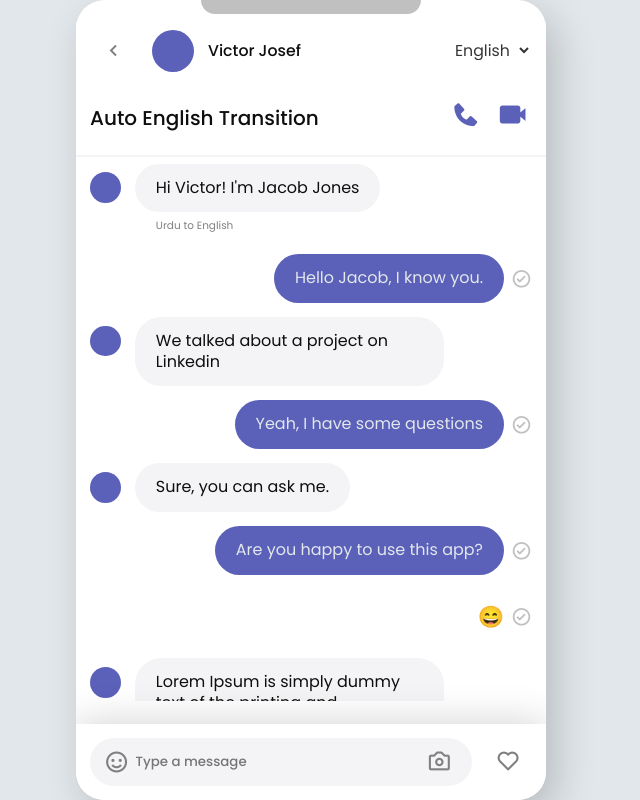
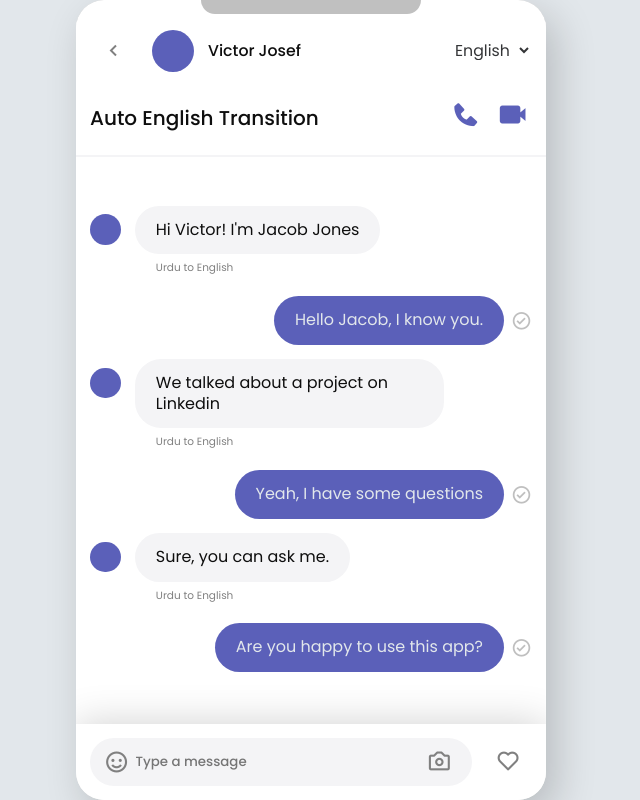
Before and after one commit to CardiDx/mobile-chat, a plain HTML site: page app/index.html in a window 1280 px wide. Shown: the whole page, without its empty margins (329-969 px from the left). Drawn offline with nearby package versions, Linux system fonts and the light colour scheme.

Commit message:
Add message small

```diff
--- a/app/index.html
+++ b/app/index.html
@@ -76,6 +76,7 @@
 
                     <div class="user-messages">
                         <div class="message">We talked about a project on Linkedin</div>
+                        <div class="message message_small">Urdu to English</div>
                     </div>
 
                 </div>
@@ -93,6 +94,7 @@
                     </div>
                     <div class="user-messages">
                         <div class="message">Sure, you can ask me.</div>
+                        <div class="message message_small">Urdu to English</div>
                     </div>
 
                 </div>
@@ -122,6 +124,7 @@
                             survived not only five centuries, but also the leap into electronic typesetting, remaining
                             essentially unchanged.
                         </div>
+                        <div class="message message_small">Urdu to English</div>
                     </div>
                 </div>
 
@@ -143,12 +146,8 @@
                     </div>
 
                     <div class="sendbox__text">
-<!--                        <label for="comment">-->
-                        <!--                        <input class="input" id="enterMessage" type="text" value="" placeholder="Type a message"-->
-                        <!--                               autocomplete="off">-->
                         <textarea class="input" rows="1" id="comment" spellcheck="false" data-gramm="false"
                                   placeholder="Type a message"></textarea>
-<!--                    </label>-->
                     </div>
 
                     <div class="input-icon input-icon_right">
--- a/app/scss/components/_chat.scss
+++ b/app/scss/components/_chat.scss
@@ -3,7 +3,7 @@
   display: flex;
   flex-direction: column;
 
-  padding: 0 1rem;
+  padding: 3rem 1rem;
   font-size: 1.1429rem;
   height: auto;
   min-height: calc(100% - 32%);
--- a/app/scss/components/_form.scss
+++ b/app/scss/components/_form.scss
@@ -70,6 +70,6 @@
   bottom: 0;
 
   &:hover {
-    background: var(--body-color);
+    background: var(--secondary-color);
   }
 }
```
Also changed, not shown: app/css/style.min.css.
